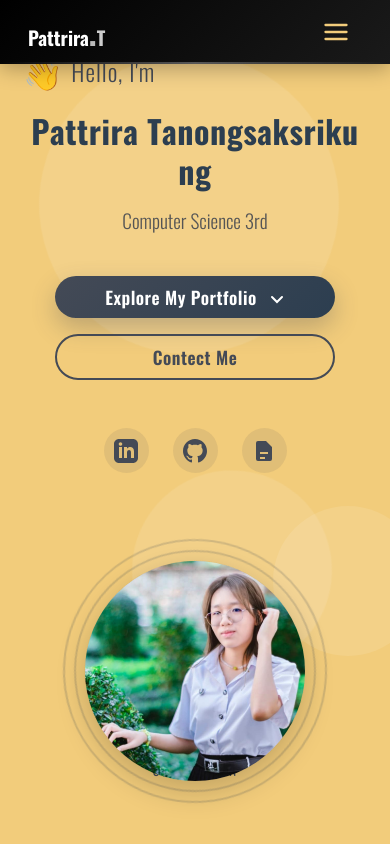
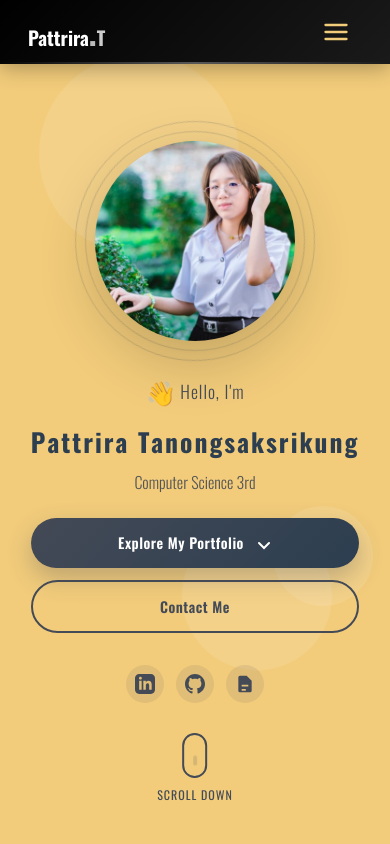
Before and after one commit to PattriraTnsg/Portfolio_Pattrira, a Vue app: page / in a window 390 px wide. Shown: the top 844 px of the page. Built offline with nearby package versions, Linux system fonts and the light colour scheme; data requests are answered from the project's data file.

Commit message:
TestEditMobileHome

```diff
--- a/src/components/Home.vue
+++ b/src/components/Home.vue
@@ -48,7 +48,7 @@
           </svg>
         </button>
         <button class="start-btn secondary" @click="scrollToSection('Contact')">
-          <span>Contect Me</span>
+          <span>Contact Me</span>
         </button>
       </div>
 
@@ -150,6 +150,10 @@ export default {
 </script>
 
 <style scoped>
+/* ===============================================
+   BASE STYLES - ใช้ได้กับทุกหน้าจอ
+   =============================================== */
+
 /* Home Section */
 .home-section {
   background: rgb(242, 204, 123);
@@ -171,6 +175,7 @@ export default {
   height: 100%;
   overflow: hidden;
   z-index: 0;
+  pointer-events: none;
 }
 
 .circle {
@@ -205,8 +210,7 @@ export default {
 }
 
 @keyframes float {
-  0%,
-  100% {
+  0%, 100% {
     transform: translateY(0) rotate(0deg);
   }
   33% {
@@ -240,7 +244,7 @@ export default {
   align-items: center;
   gap: 0.5rem;
   margin-bottom: 1rem;
-  font-size: 1.5rem;
+  font-size: clamp(1.2rem, 3vw, 1.5rem);
   color: #444a56;
 }
 
@@ -248,25 +252,14 @@ export default {
   display: inline-block;
   animation: wave 2s infinite;
   transform-origin: 70% 70%;
-  font-size: 2rem;
+  font-size: clamp(1.5rem, 4vw, 2rem);
 }
 
 @keyframes wave {
-  0%,
-  100% {
-    transform: rotate(0deg);
-  }
-  10%,
-  30% {
-    transform: rotate(14deg);
-  }
-  20% {
-    transform: rotate(-8deg);
-  }
-  40%,
-  100% {
-    transform: rotate(0deg);
-  }
+  0%, 100% { transform: rotate(0deg); }
+  10%, 30% { transform: rotate(14deg); }
+  20% { transform: rotate(-8deg); }
+  40%, 100% { transform: rotate(0deg); }
 }
 
 .greeting-text {
@@ -275,11 +268,12 @@ export default {
 }
 
 .title {
-  font-size: 3rem;
-  margin: 0;
+  font-size: clamp(2rem, 5vw, 3rem);
+  margin: 0 0 1rem 0;
   color: #2c3e50;
   line-height: 1.2;
-  margin-bottom: 1rem;
+  word-wrap: break-word;
+  overflow-wrap: break-word;
 }
 
 .title-line {
@@ -289,18 +283,18 @@ export default {
 }
 
 @keyframes fadeInUp {
+  from {
+    opacity: 0;
+    transform: translateY(20px);
+  }
   to {
     opacity: 1;
     transform: translateY(0);
   }
-  from {
-    opacity: 0;
-    transform: translateY(20px);
-  }
 }
 
 .subtitle {
-  font-size: 1.5rem;
+  font-size: clamp(1.2rem, 3vw, 1.5rem);
   color: #555;
   margin-bottom: 2.5rem;
   font-weight: 300;
@@ -308,12 +302,8 @@ export default {
 }
 
 @keyframes fadeIn {
-  from {
-    opacity: 0;
-  }
-  to {
-    opacity: 1;
-  }
+  from { opacity: 0; }
+  to { opacity: 1; }
 }
 
 /* Buttons */
@@ -322,20 +312,23 @@ export default {
   gap: 1.5rem;
   margin-bottom: 3rem;
   animation: fadeIn 1s ease-out 0.8s backwards;
+  flex-wrap: wrap;
 }
 
 .start-btn {
-  font-size: 1.1rem;
-  padding: 0.5rem 2rem;
+  font-size: clamp(0.95rem, 2vw, 1.1rem);
+  padding: 0.75rem 2rem;
   border-radius: 50px;
   cursor: pointer;
   border: none;
-  display: flex;
+  display: inline-flex;
   align-items: center;
+  justify-content: center;
   gap: 0.5rem;
   transition: all 0.3s ease;
   font-weight: 600;
   letter-spacing: 0.5px;
+  white-space: nowrap;
 }
 
 .start-btn.primary {
@@ -388,6 +381,7 @@ export default {
   color: #444a56;
   transition: all 0.3s ease;
   cursor: pointer;
+  flex-shrink: 0;
 }
 
 .social-icon:hover {
@@ -401,6 +395,7 @@ export default {
   position: relative;
   z-index: 1;
   animation: fadeInRight 1s ease-out;
+  flex-shrink: 0;
 }
 
 @keyframes fadeInRight {
@@ -416,8 +411,9 @@ export default {
 
 .profile-img-wrapper {
   position: relative;
-  width: 400px;
-  height: 400px;
+  width: clamp(250px, 30vw, 400px);
+  height: clamp(250px, 30vw, 400px);
+  margin: 0 auto;
 }
 
 .profile-ring {
@@ -452,12 +448,8 @@ export default {
 }
 
 @keyframes rotate {
-  from {
-    transform: rotate(0deg);
-  }
-  to {
-    transform: rotate(360deg);
-  }
+  from { transform: rotate(0deg); }
+  to { transform: rotate(360deg); }
 }
 
 .profile-img {
@@ -480,26 +472,6 @@ export default {
   height: 100%;
   object-fit: cover;
 }
-
-@media (max-width: 768px) {
-  .profile-section {
-    margin-top: 1.5rem;
-  }
-
-  .profile-img-wrapper {
-    width: 220px;
-    height: 220px;
-  }
-
-  .profile-img {
-    box-shadow: 0 10px 30px rgba(0,0,0,0.2);
-  }
-
-  .profile-img:hover {
-    transform: none;
-  }
-}
-
 
 /* Info Cards */
 .info-card {
@@ -524,11 +496,10 @@ export default {
 
 .info-card-nobg {
   position: absolute;
-  padding: -9rem -5rem;
+  padding: 0;
   border-radius: 50px;
   display: flex;
   align-items: center;
-  gap: 1rem;
   animation: floatCard 4s ease-in-out infinite;
   cursor: pointer;
   transition: all 0.5s cubic-bezier(0.34, 1.56, 0.64, 1);
@@ -557,13 +528,8 @@ export default {
 }
 
 @keyframes floatCard {
-  0%,
-  100% {
-    transform: translateY(0);
-  }
-  50% {
-    transform: translateY(-20px);
-  }
+  0%, 100% { transform: translateY(0); }
+  50% { transform: translateY(-20px); }
 }
 
 .card-icon {
@@ -577,10 +543,9 @@ export default {
 }
 
 .card-icon img {
-  width: 150px;
+  width: clamp(80px, 12vw, 150px);
   height: auto;
   object-fit: contain;
-  align-items: center;
   transition: all 0.4s ease;
 }
 
@@ -598,12 +563,12 @@ export default {
   animation: fadeIn 1s ease-out 1.5s backwards;
   cursor: pointer;
   transition: all 0.3s ease;
+  z-index: 10;
 }
 
 .scroll-indicator:hover {
   transform: translateX(-50%) translateY(-5px);
 }
-
 
 .mouse {
   width: 30px;
@@ -651,54 +616,287 @@ export default {
   letter-spacing: 1.5px;
 }
 
-/* Responsive */
+/* ===============================================
+   RESPONSIVE BREAKPOINTS
+   =============================================== */
+
+/* Tablet Landscape - 1024px */
+@media (max-width: 1024px) {
+  .home-section {
+    padding: 4rem 6vw;
+    gap: 3rem;
+  }
+
+  .home-content {
+    max-width: 55%;
+  }
+
+  .profile-img-wrapper {
+    width: 300px;
+    height: 300px;
+  }
+
+  .card-icon img {
+    width: 100px;
+  }
+}
+
+/* Tablet Portrait - 768px */
 @media (max-width: 768px) {
   .home-section {
     flex-direction: column;
-    justify-content: flex-start;
+    justify-content: center;
     min-height: 100svh;
-    padding: 80px 5vw 40px;
+    padding: 100px 5vw 60px;
     text-align: center;
+    gap: 2rem;
+  }
+
+  /* Background circles - ลดขนาดให้เหมาะกับหน้าจอเล็ก */
+  .circle-1 {
+    width: 200px;
+    height: 200px;
+  }
+
+  .circle-2 {
+    width: 150px;
+    height: 150px;
+  }
+
+  .circle-3 {
+    width: 100px;
+    height: 100px;
   }
 
   .home-content {
     max-width: 100%;
-    margin-bottom: 2rem;
     animation: fadeInUp 0.8s ease-out;
+  }
+
+  .greeting {
+    justify-content: center;
   }
 
   .title {
     font-size: 2rem;
-    line-height: 1.25;
-    letter-spacing: 0.5px;
+    line-height: 1.3;
   }
 
   .subtitle {
     font-size: 1.2rem;
+    margin-bottom: 2rem;
   }
 
   .btn-group {
-    flex-direction: column;
+    flex-direction: row;
     gap: 1rem;
-    align-items: center;
+    justify-content: center;
+    margin-bottom: 2rem;
   }
 
   .start-btn {
-    width: 100%;
-    max-width: 280px;
-    justify-content: center;
+    padding: 0.75rem 1.5rem;
+    font-size: 0.95rem;
   }
 
   .social-links {
     justify-content: center;
-    margin-bottom: 2rem;
+    gap: 1rem;
   }
 
+  .social-icon {
+    width: 40px;
+    height: 40px;
+  }
+
+  .profile-section {
+    margin-top: 0;
+    order: -1;
+  }
+
+  .profile-img-wrapper {
+    width: 250px;
+    height: 250px;
+  }
+
+  .profile-img:hover {
+    transform: scale(1.02);
+  }
+
+  /* Info Cards - ซ่อนในหน้าจอ tablet */
   .info-card,
   .info-card-nobg {
     display: none;
   }
 
+  .scroll-indicator {
+    bottom: 2rem;
+  }
+}
 
+/* Mobile Large - 480px */
+@media (max-width: 480px) {
+  .home-section {
+    padding: 80px 5vw 40px;
+  }
+
+  .greeting {
+    font-size: 1.1rem;
+    gap: 0.3rem;
+  }
+
+  .wave {
+    font-size: 1.5rem;
+  }
+
+  .title {
+    font-size: 1.6rem;
+    margin-bottom: 0.75rem;
+  }
+
+  .subtitle {
+    font-size: 1rem;
+    margin-bottom: 1.5rem;
+  }
+
+  .btn-group {
+    flex-direction: column;
+    gap: 0.75rem;
+    width: 100%;
+  }
+
+  .start-btn {
+    width: 100%;
+    max-width: 100%;
+    padding: 0.875rem 1.5rem;
+    font-size: 0.9rem;
+  }
+
+  .social-links {
+    gap: 0.75rem;
+  }
+
+  .social-icon {
+    width: 38px;
+    height: 38px;
+  }
+
+  .social-icon svg {
+    width: 20px;
+    height: 20px;
+  }
+
+  .profile-img-wrapper {
+    width: 200px;
+    height: 200px;
+  }
+
+  .profile-ring {
+    border-width: 1.5px;
+  }
+
+  .scroll-indicator {
+    bottom: 1.5rem;
+  }
+
+  .scroll-indicator p {
+    font-size: 0.75rem;
+  }
+
+  .mouse {
+    width: 25px;
+    height: 45px;
+  }
+}
+
+/* Mobile Small - 375px */
+@media (max-width: 375px) {
+  .home-section {
+    padding: 70px 4vw 30px;
+  }
+
+  .title {
+    font-size: 1.4rem;
+  }
+
+  .subtitle {
+    font-size: 0.95rem;
+  }
+
+  .start-btn {
+    padding: 0.75rem 1.25rem;
+    font-size: 0.85rem;
+  }
+
+  .profile-img-wrapper {
+    width: 180px;
+    height: 180px;
+  }
+}
+
+/* Landscape Mode สำหรับ Mobile */
+@media (max-height: 600px) and (orientation: landscape) {
+  .home-section {
+    flex-direction: row;
+    min-height: 100vh;
+    padding: 2rem 5vw;
+  }
+
+  .home-content {
+    max-width: 50%;
+    text-align: left;
+  }
+
+  .greeting {
+    justify-content: flex-start;
+  }
+
+  .profile-section {
+    order: 0;
+  }
+
+  .profile-img-wrapper {
+    width: 200px;
+    height: 200px;
+  }
+
+  .scroll-indicator {
+    display: none;
+  }
+
+  .btn-group {
+    flex-direction: row;
+    justify-content: flex-start;
+  }
+
+  .social-links {
+    justify-content: flex-start;
+  }
+}
+
+/* ===============================================
+   ACCESSIBILITY & PERFORMANCE
+   =============================================== */
+
+/* Reduce Motion สำหรับผู้ที่ไม่ชอบ animation */
+@media (prefers-reduced-motion: reduce) {
+  *,
+  *::before,
+  *::after {
+    animation-duration: 0.01ms !important;
+    animation-iteration-count: 1 !important;
+    transition-duration: 0.01ms !important;
+  }
+}
+
+/* High Contrast Mode */
+@media (prefers-contrast: high) {
+  .start-btn.primary {
+    border: 2px solid #fff;
+  }
+
+  .social-icon {
+    border: 2px solid #444a56;
+  }
 }
 </style>
```
